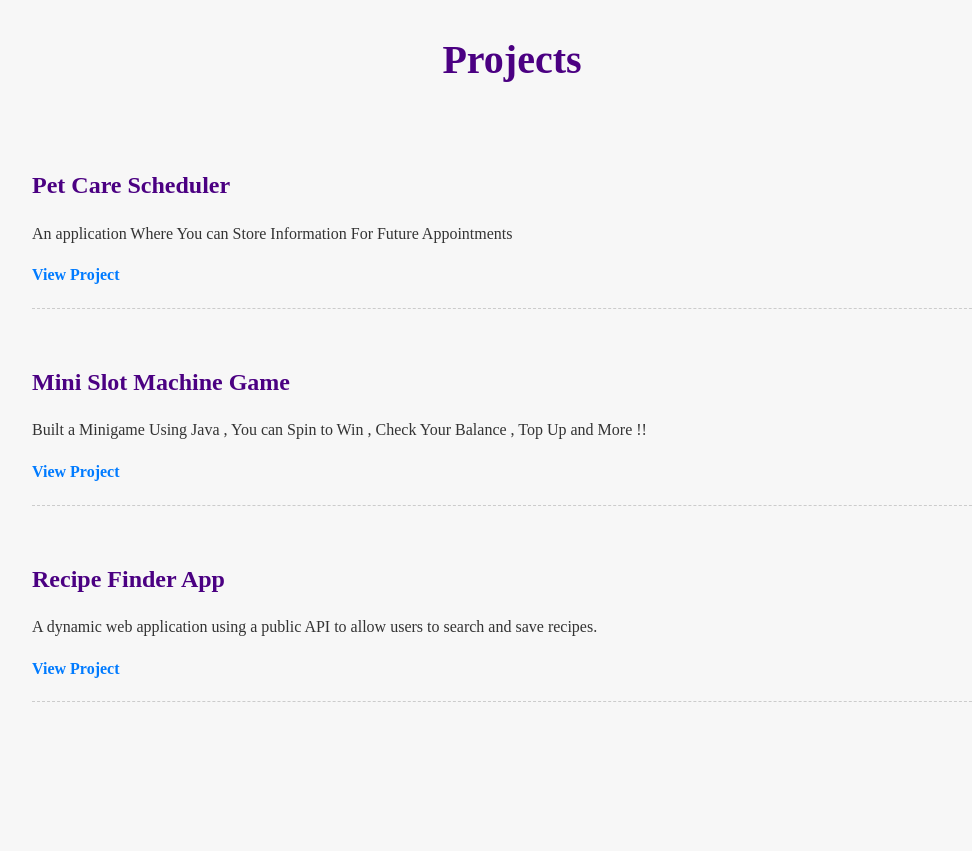
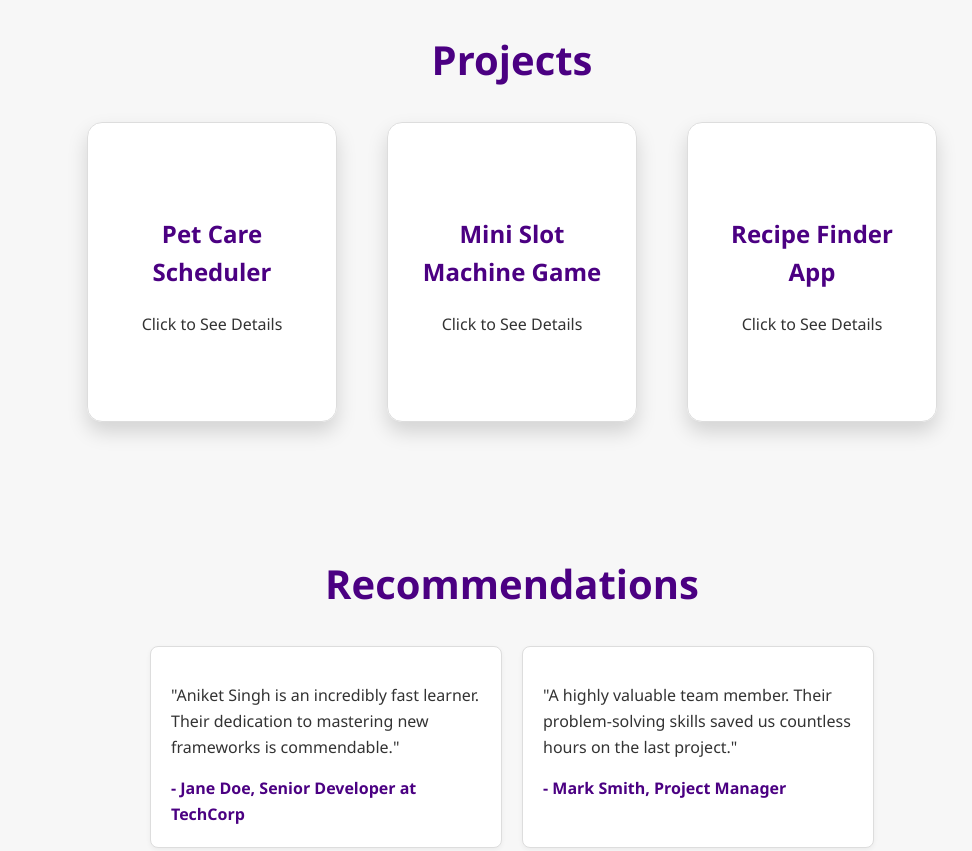
Before and after one commit to Aniketsingh-cmd/my-portfolio, a plain HTML site: page Portfolio_Page.html in a window 1280 px wide. Shown: the part 1400-2251 px from the top of the page, without its empty margins (128-1100 px from the left). Drawn offline with Linux system fonts and the light colour scheme.

Commit message:
Overhaul To Page And Projects Section

```diff
--- a/Portfolio_Page.html
+++ b/Portfolio_Page.html
@@ -92,21 +92,42 @@
         <section id="projects" class="section projects">
             <h2>Projects</h2>
             <div class="project_list">
-                <div class="project_card">
-                    <h3>Pet Care Scheduler</h3>
-                    <p>An application Where You can Store Information For Future Appointments </p>
-                    <a href="https://github.com/Aniketsingh-cmd/petcare-scheduler-app.git">View Project</a>
+                <div class="project_card" onclick="this.classList.toggle('flipped')">
+                    <div class="card_inner">
+                        <div class="card_front">
+                            <h3>Pet Care Scheduler</h3>
+                            <p>Click to See Details </p>
+                        </div>
+                            <div class="card_back">
+                            <p>An application Where You can Store Information For Future Appointments.</p>
+                            <a href="https://github.com/Aniketsingh-cmd/petcare-scheduler-app.git" target="_blank">View Project</a>
+                       </div>
+                    </div>
                 </div>
 
-                <div class="project_card">
-                    <h3>Mini Slot Machine Game</h3>
-                    <p>Built a Minigame Using Java , You can Spin to Win , Check Your Balance , Top Up and More !!</p>
-                    <a href="https://github.com/Aniketsingh-cmd/SlotMachine">View Project</a>
+                <div class="project_card" onclick="this.classList.toggle('flipped')">
+                    <div class="card_inner">
+                        <div class="card_front">
+                            <h3>Mini Slot Machine Game</h3>
+                            <p>Click to See Details </p>
+                        </div>
+                    <div class="card_back">
+                            <p>Built a Minigame Using Java , You can Spin to Win ,Check Your Balance , Top Up and More !!!</p>
+                            <a href="https://github.com/Aniketsingh-cmd/SlotMachine" target="_blank">View Project</a>
+                    </div>
+                    </div>
                 </div>
-                <div class="project_card">
-                    <h3>Recipe Finder App</h3> <!--Just A Sample App , There's No Such App I Will Change It Soon😃-->
-                    <p>A dynamic web application using a public API to allow users to search and save recipes.</p>
-                    <a href="#projects">View Project</a>
+                <div class="project_card" onclick="this.classList.toggle('flipped')">
+                    <div class="card_inner">
+                        <div class="card_front">
+                            <h3>Recipe Finder App</h3>
+                            <p>Click to See Details </p>
+                        </div> <!--Just A Sample App , There's No Such App I Will Change It Soon😃-->
+                        <div class="card_back">
+                            <p>A dynamic web application using a public API to allow users to search and save recipes.</p>
+                            <a href="#projects">View Project</a>
+                        </div>
+                    </div>
                 </div>
             </div>
         </section>
--- a/Portfolio_Styles.css
+++ b/Portfolio_Styles.css
@@ -3,12 +3,14 @@ body {
     background-color: #f7f7f7; /* Light gray background */
     margin: 0;
     padding: 0;
-    font-family:serif;
+    font-family: 'Segoe UI', Tahoma, Geneva, Verdana, sans-serif;
     color: #333;
     line-height: 1.6;
 }
-
-
+html{
+    scroll-behavior: smooth;
+    scrollbar-width: thin;
+}
 .section {
     max-width: 1000px;
     margin: 0 auto; /* Centers the block horizontally */
@@ -56,13 +58,11 @@ main {
 }
 
 .name {
-    align-items: start;
     color: #fff;
     font-size: 1.8em;
     font-weight: bold;
 }
 .name2{
-    align-items:inherit;
     color:#ddd;
     font-size: 0.9em;
     font-weight:bold ;
@@ -167,36 +167,82 @@ main {
 
 .project_list {
     /* Simple block layout for a list like appearance */
-    display: block;
-    padding: 0 20px;
+    display: flex;
+    gap: 50px;
+    flex-wrap: wrap;
+    justify-content: center;
 }
 
 .project_card {
-
-    border: none;
-    border-bottom: 1px dashed #ccc;
-    padding: 20px 0;
-    margin-bottom: 10px;
-    text-align: left;
+    width: 250px;
+    height: 300px;
+    cursor: pointer;
+    background-color: transparent;
+    position: relative;
+    z-index: 1;
+    perspective: 1000px;
 }
-
+.project_card.flipped{
+    z-index: 10;
+}
+.card_inner {
+    position: relative;
+    width: 100%;
+    height: 100%;
+    text-align: center;
+    transition: transform 0.6s cubic-bezier(0.4, 0, 0.2, 1);
+    transform-style: preserve-3d;
+    border-radius: 15px;
+    box-shadow: 0 10px 20px rgba(0,0,0,0.15);
+}
+.project_card.flipped .card_inner {
+    transform: rotateY(180deg);
+}
+.card_front, .card_back {
+    position: absolute;
+    width: 100%;
+    height: 100%;
+    backface-visibility: hidden; /* Hides the back side when turned */
+    display: flex;
+    flex-direction: column;
+    align-items: center;
+    justify-content: center;
+    padding: 20px;
+    border-radius: 15px;
+    border: 1px solid #ddd;
+    box-sizing: border-box;
+}
+.card_front {
+    background-color: #ffffff;
+    color: #333;
+}
+.card_back {
+    background-color: #4b0082;
+    color: white;
+    transform: rotateY(180deg); /* Pre-rotated so it faces the "back" */
+}
+.card_back a {
+    display: inline-block;
+    margin-top: 20px;
+    background-color: #ffffff;
+    color: #4b0082;
+    padding: 10px 20px;
+    border-radius: 25px;
+    text-decoration: none;
+    font-weight: bold;
+    box-shadow: 0 4px 6px rgba(0,0,0,0.1);
+    transition: all 0.3s ease;
+}
+.card_back a:hover {
+    background-color: #c6d70f; /* Turns Gold On Hover */
+    transform: translateY(-2px);
+    box-shadow: 0 6px 10px rgba(0,0,0,0.2);
+}
 .project_card h3 {
     color: #4b0082;
     font-size: 1.5em;
     margin-bottom: 5px;
 }
-
-.project_card a {
-    color: #007bff;
-    text-decoration: none;
-    font-weight: bold;
-    display: block;
-    margin-top: 5px;
-}
-.project_card a:hover{
-    text-decoration:underline;
-}
-
 .recommendation_list {
     display: flex;
     gap: 20px;
```
